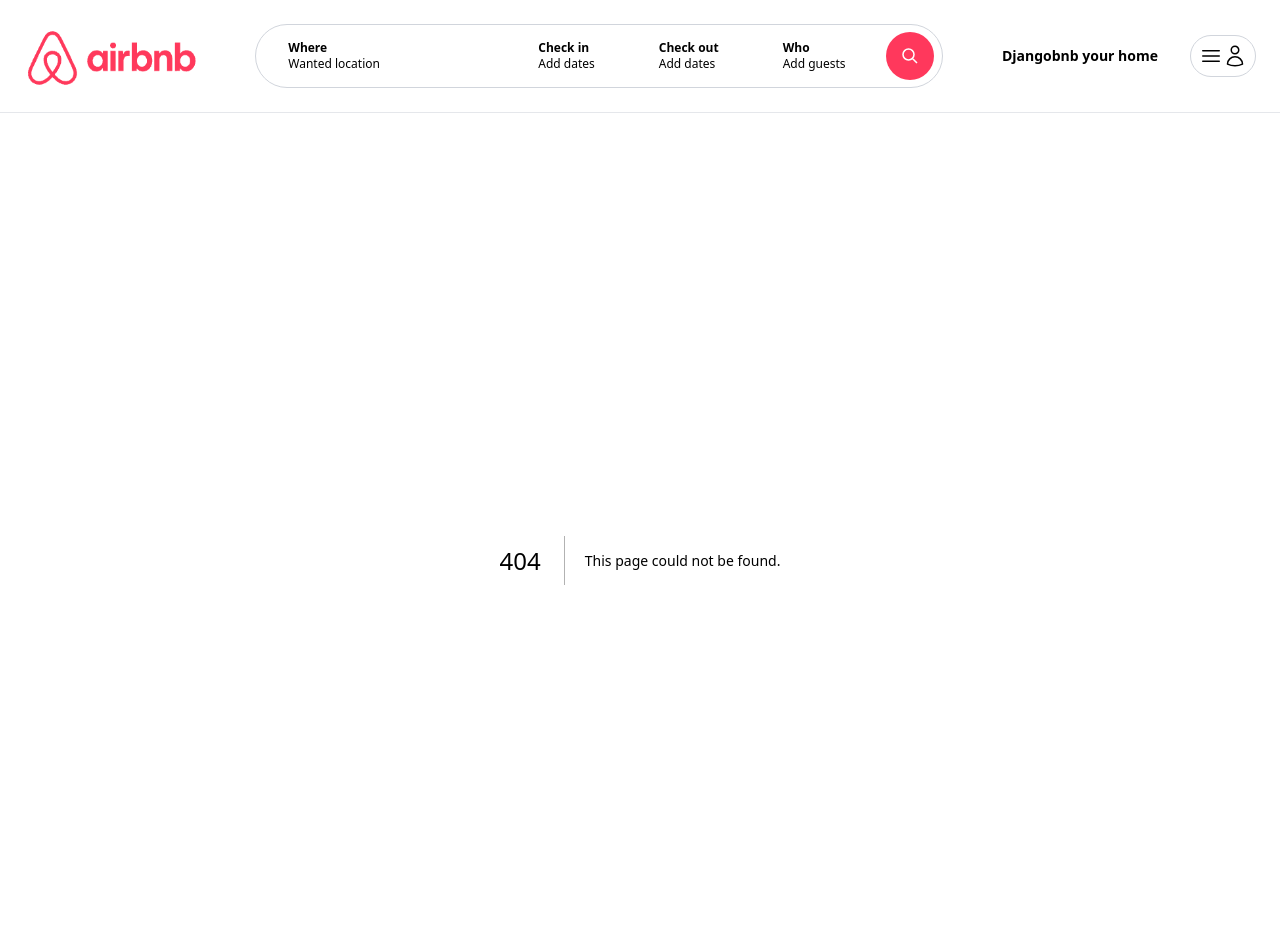
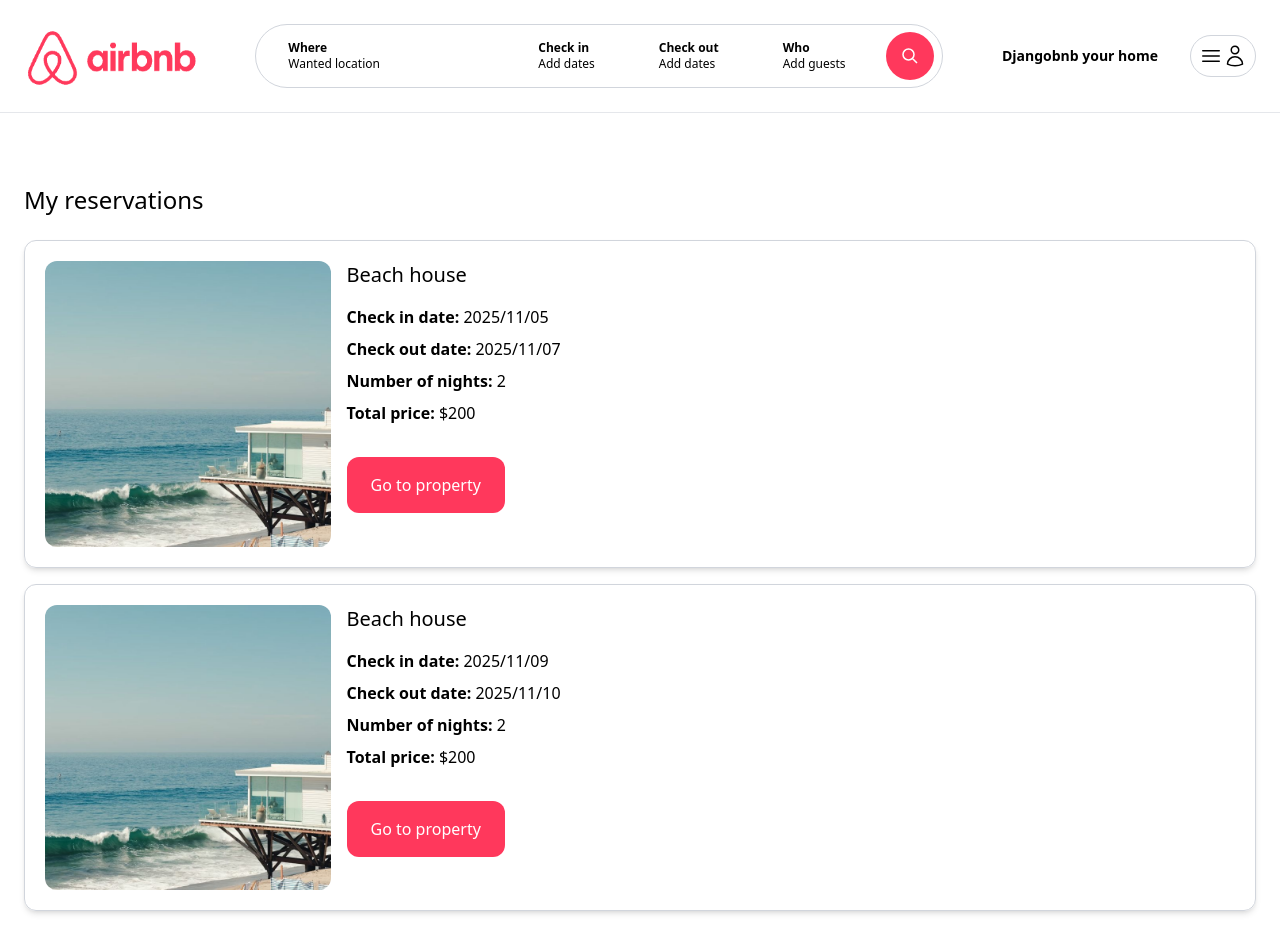
Before and after one commit to hannahanna14/djangobnb, a Next.js app: page /myreservations in a window 1280 px wide. Before the commit this address had no page. Shown: the top 952 px of the page. Built offline with nearby package versions, Linux system fonts and the light colour scheme.

Commit message:
My reservations(static) - APUS, JHOHANNA ROSE

```diff
--- /dev/null
+++ b/app/myreservations/page.tsx
@@ -0,0 +1,79 @@
+import Image from "next/image";
+
+
+const MyReservationPage = () => {
+    return (
+        <main className="max-w-[1500px] mx-auto px-6 pb-6">
+            <h1 className="my-6 text-2xl">My reservations</h1>
+
+
+            <div className="space-y-4">
+                <div className="p-5 grid grid-cols-1 md:grid-cols-4 gap-4 shadow-md border border-gray-300 rounded-xl">
+                    <div className="col-span-1">
+                        <div className="relative overflow-hidden aspect-square rounded-xl">
+                            <Image
+                                fill
+                                src="/beach.jpg"
+                                className="hover:scale-110 object-cover transition h-full w-full"
+                                alt="Beach house"
+                            />
+                        </div>
+                    </div>
+
+
+                    <div className="col-span-1 md:col-span-3">
+                        <h2 className="mb-4 text-xl">Beach house</h2>
+
+
+                        <p className="mb-2"><strong>Check in date:</strong> 2025/11/05</p>
+                        <p className="mb-2"><strong>Check out date:</strong> 2025/11/07</p>
+
+
+                        <p className="mb-2"><strong>Number of nights:</strong> 2</p>
+                        <p className="mb-2"><strong>Total price:</strong> $200</p>
+
+
+                        <div className="mt-6 inline-block cursor-pointer py-4 px-6 bg-airbnb text-white rounded-xl">
+                            Go to property
+                        </div>
+                    </div>
+                </div>
+
+
+                <div className="p-5 grid grid-cols-1 md:grid-cols-4 gap-4 shadow-md border border-gray-300 rounded-xl">
+                    <div className="col-span-1">
+                        <div className="relative overflow-hidden aspect-square rounded-xl">
+                            <Image
+                                fill
+                                src="/beach.jpg"
+                                className="hover:scale-110 object-cover transition h-full w-full"
+                                alt="Beach house"
+                            />
+                        </div>
+                    </div>
+
+
+                    <div className="col-span-1 md:col-span-3">
+                        <h2 className="mb-4 text-xl">Beach house</h2>
+
+
+                        <p className="mb-2"><strong>Check in date:</strong> 2025/11/09</p>
+                        <p className="mb-2"><strong>Check out date:</strong> 2025/11/10</p>
+
+
+                        <p className="mb-2"><strong>Number of nights:</strong> 2</p>
+                        <p className="mb-2"><strong>Total price:</strong> $200</p>
+
+
+                        <div className="mt-6 inline-block cursor-pointer py-4 px-6 bg-airbnb text-white rounded-xl">
+                            Go to property
+                        </div>
+                    </div>
+                </div>
+            </div>
+        </main>
+    )
+}
+
+
+export default MyReservationPage;
```
